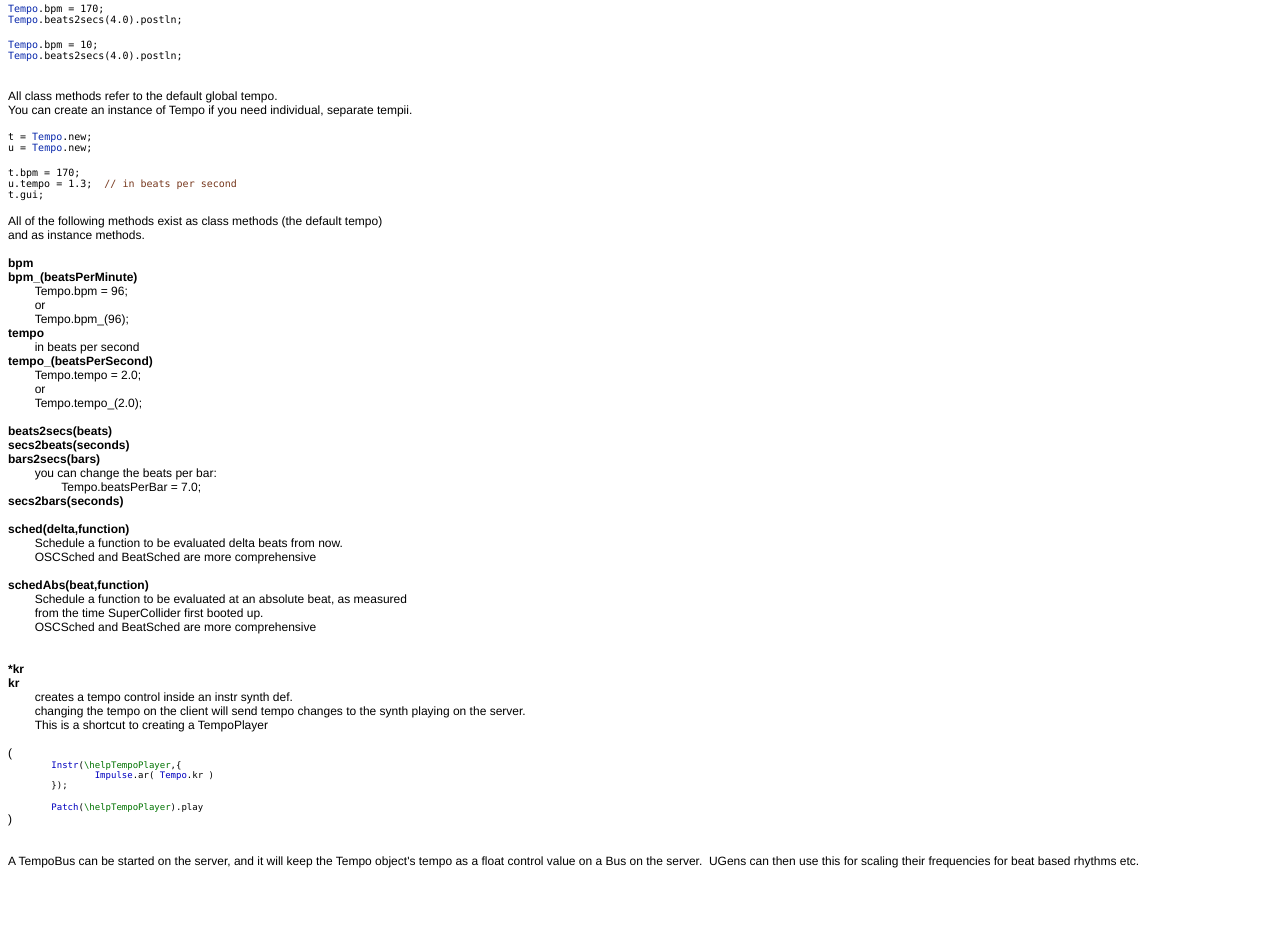
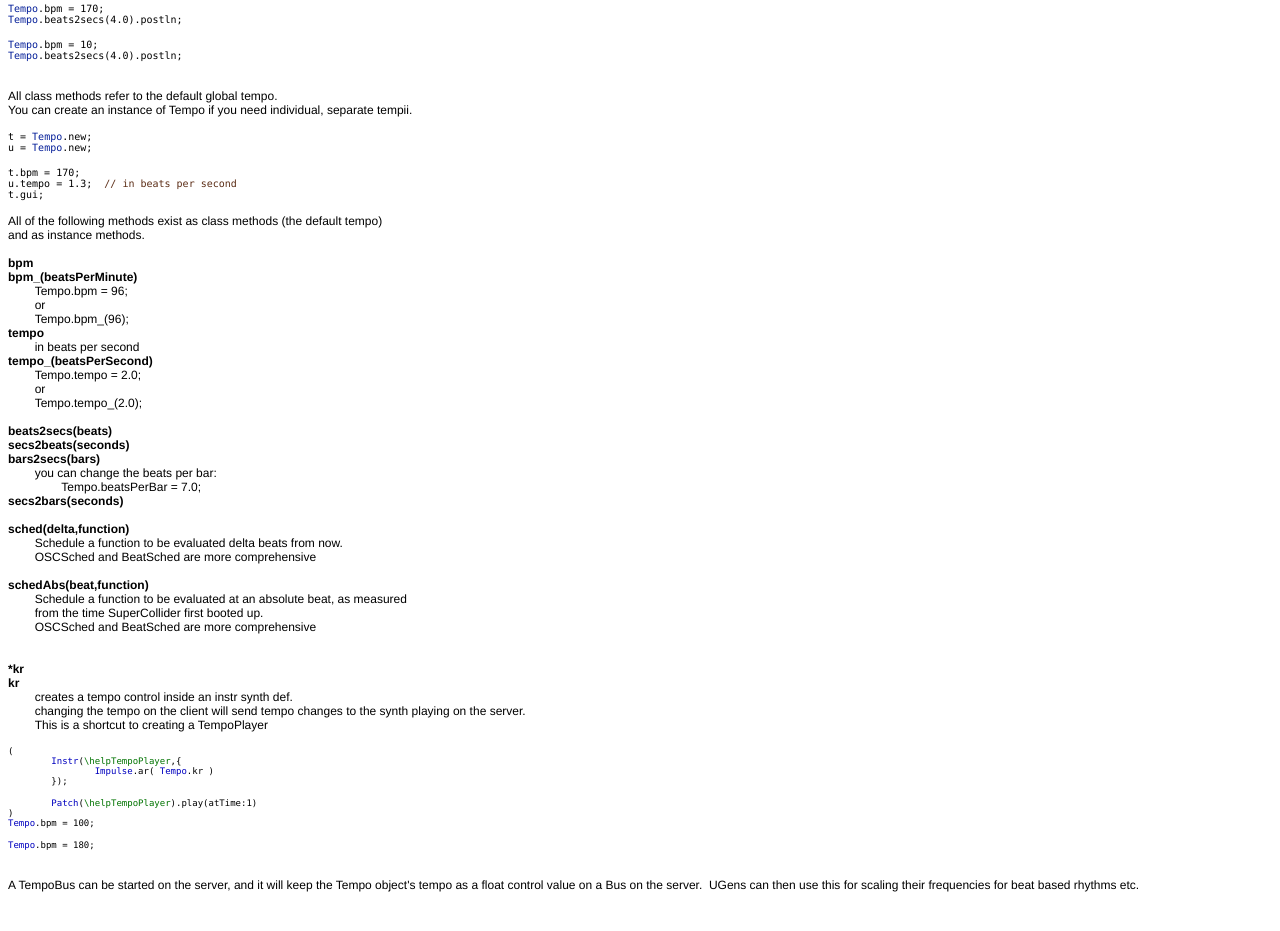
Before and after one commit to crucialfelix/crucial-library, a plain HTML site: page Help/Scheduling/Tempo.html in a window 1280 px wide. Shown: the part 199-1130 px from the top of the page. Drawn offline with Linux system fonts and the light colour scheme.

Commit message:
Tempo help file update

```diff
--- a/Help/Scheduling/Tempo.html
+++ b/Help/Scheduling/Tempo.html
@@ -5,26 +5,27 @@
 <meta http-equiv="Content-Style-Type" content="text/css">
 <title></title>
 <meta name="Generator" content="Cocoa HTML Writer">
-<meta name="CocoaVersion" content="824.44">
+<meta name="CocoaVersion" content="949.54">
 <style type="text/css">
 p.p1 {margin: 0.0px 0.0px 0.0px 0.0px; font: 14.0px Helvetica}
 p.p2 {margin: 0.0px 0.0px 0.0px 0.0px; font: 12.0px Helvetica; min-height: 14.0px}
 p.p3 {margin: 0.0px 0.0px 0.0px 0.0px; font: 12.0px Helvetica}
 p.p4 {margin: 0.0px 0.0px 0.0px 0.0px; font: 10.0px Monaco}
-p.p5 {margin: 0.0px 0.0px 0.0px 0.0px; font: 10.0px Monaco; color: #77381e}
+p.p5 {margin: 0.0px 0.0px 0.0px 0.0px; font: 10.0px Monaco; color: #5b2c15}
 p.p6 {margin: 0.0px 0.0px 0.0px 0.0px; font: 10.0px Monaco; min-height: 14.0px}
-p.p7 {margin: 0.0px 0.0px 0.0px 0.0px; font: 9.0px Monaco; color: #007300}
-p.p8 {margin: 0.0px 0.0px 0.0px 0.0px; font: 9.0px Monaco; color: #000000}
+p.p7 {margin: 0.0px 0.0px 0.0px 0.0px; font: 9.0px Monaco; color: #000000}
+p.p8 {margin: 0.0px 0.0px 0.0px 0.0px; font: 9.0px Monaco; color: #007300}
 p.p9 {margin: 0.0px 0.0px 0.0px 0.0px; font: 9.0px Monaco; color: #000000; min-height: 12.0px}
 span.s1 {font: 18.0px Helvetica}
-span.s2 {color: #0928ab}
+span.s2 {color: #051f99}
 span.s3 {color: #000000}
 span.s4 {color: #0000bf}
+span.s5 {color: #007300}
 span.Apple-tab-span {white-space:pre}
 </style>
 </head>
 <body>
-<p class="p1"><span class="s1"><b>Tempo<span class="Apple-tab-span">	</span><span class="Apple-tab-span">	</span><span class="Apple-tab-span">	</span></b></span><b> tempo calculations</b></p>
+<p class="p1"><span class="s1"><b>Tempo<span class="Apple-tab-span">	</span><span class="Apple-tab-span">	</span><span class="Apple-tab-span">	</span></b></span><b>tempo calculations</b></p>
 <p class="p2"><br></p>
 <p class="p3">see also: TempoBus, TempoPlayer</p>
 <p class="p2"><br></p>
@@ -92,13 +93,16 @@
 <p class="p3"><span class="Apple-tab-span">	</span>changing the tempo on the client will send tempo changes to the synth playing on the server.</p>
 <p class="p3"><span class="Apple-tab-span">	</span>This is a shortcut to creating a TempoPlayer</p>
 <p class="p2"><br></p>
-<p class="p3">(</p>
-<p class="p7"><span class="s3"><span class="Apple-tab-span">	</span></span><span class="s4">Instr</span><span class="s3">(</span>\helpTempoPlayer<span class="s3">,{</span></p>
-<p class="p8"><span class="Apple-tab-span">	</span><span class="Apple-tab-span">	</span><span class="s4">Impulse</span>.ar( <span class="s4">Tempo</span>.kr )</p>
-<p class="p8"><span class="Apple-tab-span">	</span>});</p>
+<p class="p7">(</p>
+<p class="p8"><span class="s3"><span class="Apple-tab-span">	</span></span><span class="s4">Instr</span><span class="s3">(</span>\helpTempoPlayer<span class="s3">,{</span></p>
+<p class="p7"><span class="Apple-tab-span">	</span><span class="Apple-tab-span">	</span><span class="s4">Impulse</span>.ar( <span class="s4">Tempo</span>.kr )</p>
+<p class="p7"><span class="Apple-tab-span">	</span>});</p>
 <p class="p9"><span class="Apple-tab-span">	</span></p>
-<p class="p7"><span class="s3"><span class="Apple-tab-span">	</span></span><span class="s4">Patch</span><span class="s3">(</span>\helpTempoPlayer<span class="s3">).play</span></p>
-<p class="p3">)</p>
+<p class="p7"><span class="Apple-tab-span">	</span><span class="s4">Patch</span>(<span class="s5">\helpTempoPlayer</span>).play(atTime:1)</p>
+<p class="p7">)</p>
+<p class="p7"><span class="s4">Tempo</span>.bpm = 100;</p>
+<p class="p9"><br></p>
+<p class="p7"><span class="s4">Tempo</span>.bpm = 180;</p>
 <p class="p2"><br></p>
 <p class="p2"><span class="Apple-tab-span">	</span></p>
 <p class="p3">A TempoBus can be started on the server, and it will keep the Tempo object's tempo as a float control value on a Bus on the server.<span class="Apple-converted-space">  </span>UGens can then use this for scaling their frequencies for beat based rhythms etc.</p>
```
